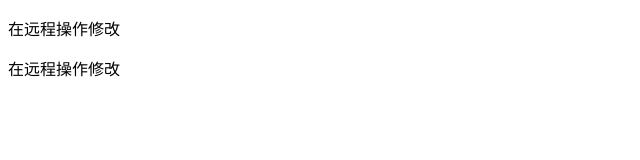
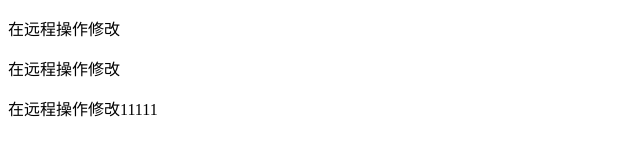
Before and after one commit to lyric-lyric/a_12, a plain HTML site: page index.html in a window 1280 px wide. Shown: the whole page, without its empty margins (0-640 px from the left). Drawn offline with Linux system fonts and the light colour scheme.

Commit message:
07 操作

```diff
--- a/index.html
+++ b/index.html
@@ -8,5 +8,6 @@
 <body>
   <p> 在远程操作修改</p>
   <p> 在远程操作修改</p>
+  <p> 在远程操作修改11111</p>
 </body>
 </html>
```
